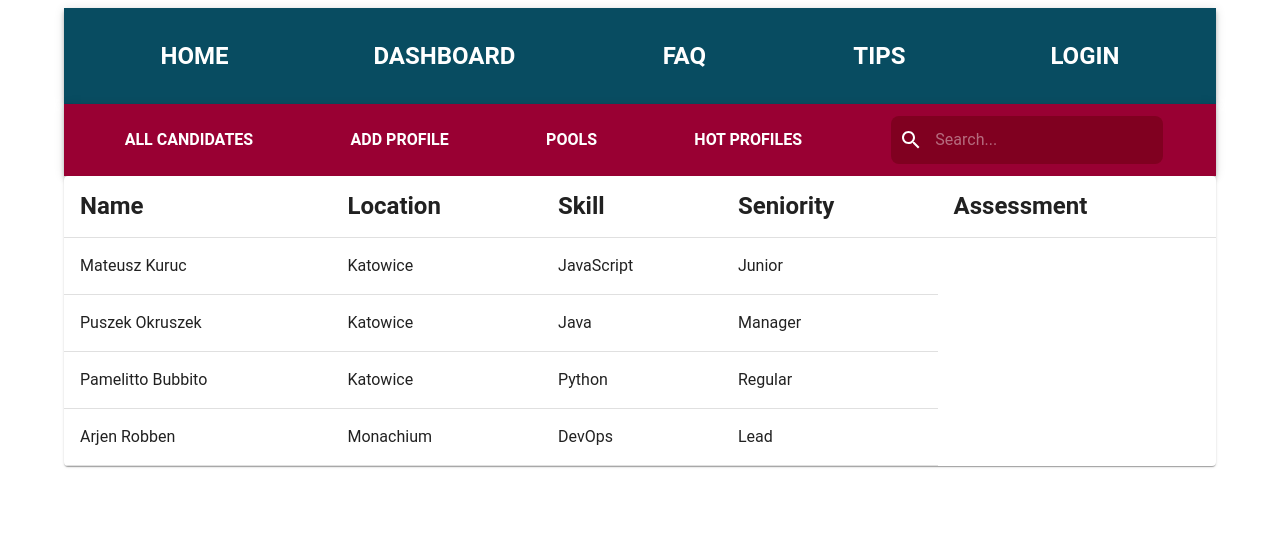
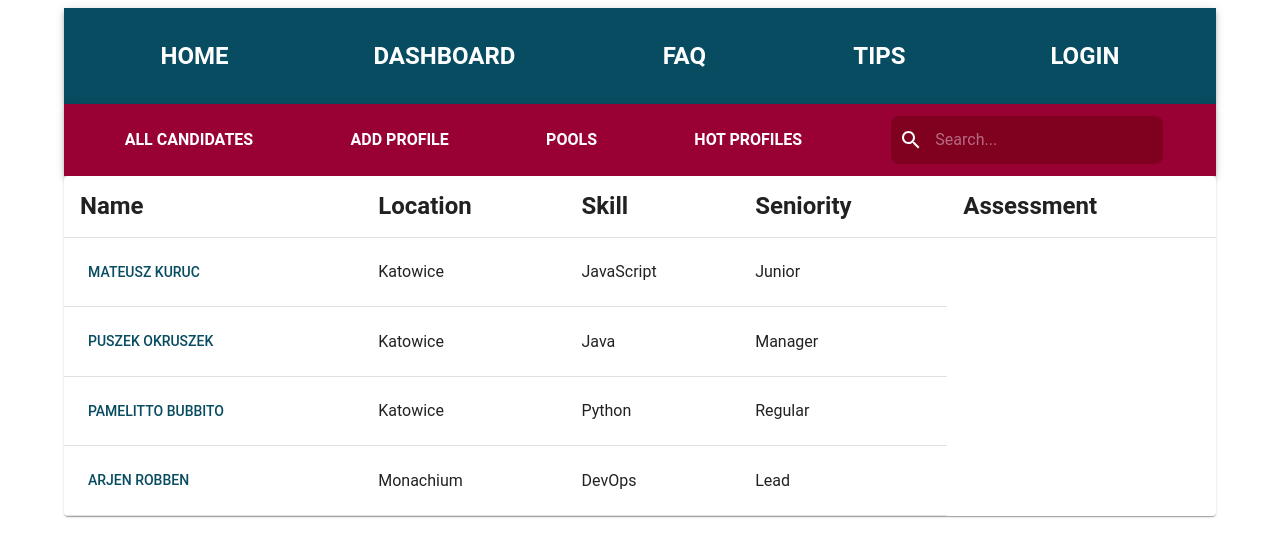
Before and after one commit to MateuszKuruc/ATS-recruitment-app, a React (Create React App) app in the folder ats-frontend/: page /candidates in a window 1280 px wide. Shown: the top 556 px of the page. Built offline with nearby package versions, Linux system fonts and the light colour scheme.

Commit message:
add option to click on individual candidate's name in all candidates list to open their details page

```diff
--- a/ats-frontend/src/components/AllCandidates.js
+++ b/ats-frontend/src/components/AllCandidates.js
@@ -8,6 +8,8 @@ import {
   Button,
   Typography,
 } from "@mui/material";
+
+import { Link } from "react-router-dom";
 
 const AllCandidates = ({ candidates }) => {
   console.log(candidates);
@@ -36,9 +38,11 @@ const AllCandidates = ({ candidates }) => {
           {candidates.map((candidate) => (
             <TableRow key={candidate.id}>
               <TableCell>
-                <Typography variant="body1">
-                  {candidate.firstName} {candidate.lastName}
-                </Typography>
+                <Link to={`/candidates/${candidate.id}`}>
+                  <Button variant="text">
+                    {candidate.firstName} {candidate.lastName}
+                  </Button>
+                </Link>
               </TableCell>
               <TableCell>
                 <Typography variant="body1">{candidate.location}</Typography>
```
